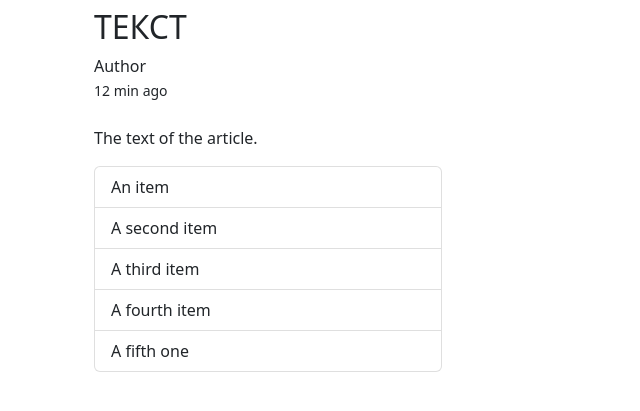
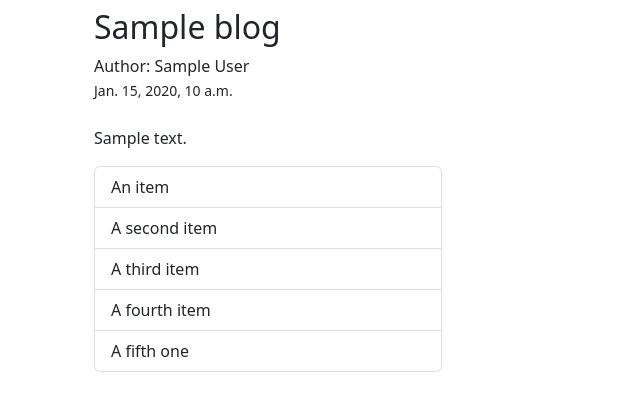
Before and after one commit to Andje23/blog_project, a Django app: template templates/main/blog_detail.html in a window 1280 px wide. Shown: the part 56-467 px from the top of the page, without its empty margins (0-640 px from the left). Run offline with Django 4.2, Linux system fonts and the light colour scheme; the template is opened without the code that fills it: most values are stand-ins (such as "Sample title", 1, 10 or a date in 2020).

Commit message:
Displaying the article page by clicking the read more button.

```diff
--- a/main/urls.py
+++ b/main/urls.py
@@ -4,7 +4,7 @@ from main import views
 
 urlpatterns = [
     path('', views.blog_home, name="home"),
-    path('blog_detail/', views.blog_detail, name="blog_detail"),
+    path('blog_detail/<str:slug_url>', views.blog_detail, name="blog_detail"),
     path('profile/', views.profile, name="user_profile"),
     path('contact_us/', views.contactUs, name="contact_us"),
 
--- a/templates/main/blog_detail.html
+++ b/templates/main/blog_detail.html
@@ -4,17 +4,17 @@
     <div class="container">
         <div class="row">
             <div class="col-md-8">
-                <h2>ТЕКСТ</h2>
-                <span>Author</span>
+                <h2>{{ blog.name }}</h2>
+                <span>Author: {{ blog.author }}</span>
                 <div>
-                    <small>12 min ago</small>
+                    <small>{{ blog.post_date }}</small>
                 </div>
 
                 <img src="" alt="" width="40%">
             </div>
 
             <div>
-                <p>The text of the article.</p>
+                <p>{{ blog.description }}</p>
             </div>
 
             <div class="col-md-4">
--- a/templates/main/blog_home.html
+++ b/templates/main/blog_home.html
@@ -9,7 +9,7 @@
                     <h5 class="card-title">{{ data.name }}</h5>
                     <span class="badge bg-success">{{ data.author }}</span>
                     <p class="card-text">{{ data.description | truncatewords:20 }}</p>
-                    <a href="{% url 'blog_detail' %}" class="btn btn-primary">Read More</a>
+                    <a href="{% url 'blog_detail' data.slug %}" class="btn btn-primary">Подробнее</a>
 
                 </div>
 
```
Also changed, not shown: main/models.py (+8 -1 lines), main/views.py (+6 -2 lines).
